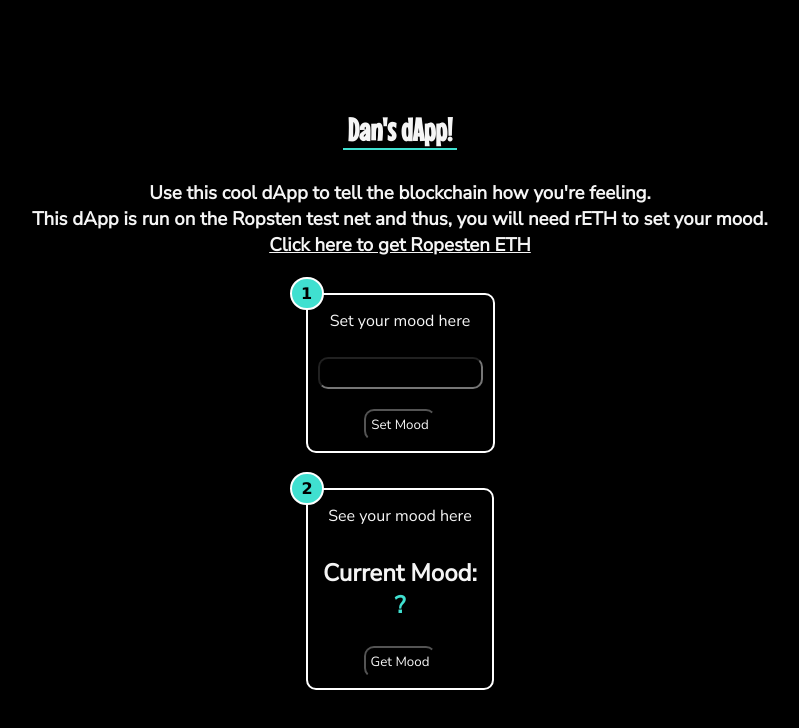
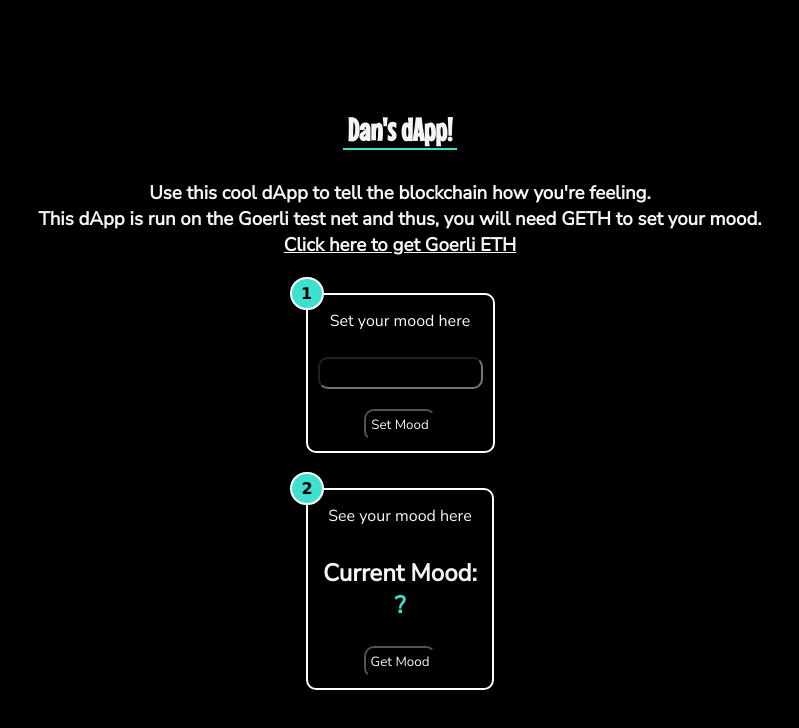
Before and after one commit to dansmith09/LearnWeb3-First-dApp-Mood-Diary, a plain HTML site: page index.html in a window 1280 px wide. Shown: the whole page, without its empty margins (240-1039 px from the left). Drawn offline with Linux system fonts and the light colour scheme; a script that the page names is missing.

Commit message:
Miagrated to goerli test net as ropsten has been depricated

```diff
--- a/index.html
+++ b/index.html
@@ -85,7 +85,10 @@
 </head>
 <body>
     <h1>Dan's dApp!</h1>
-    <h3>Use this cool dApp to tell the blockchain how you're feeling.<br>This dApp is run on the Ropsten test net and thus, you will need rETH to set your mood.<br><a href="https://faucet.egorfine.com/" target="_blank"><span>Click here to get Ropesten ETH</span></a></h3>
+    <h3>Use this cool dApp to tell the blockchain how you're feeling.
+        <br>This dApp is run on the Goerli test net and thus, you will need GETH to set your mood.
+        <br><a href="https://goerlifaucet.com/" target="_blank"><span>Click here to get Goerli ETH</span></a>
+    </h3>
     <div class="container">
         <div class="stepNumber">1</div>
         <label for="mood">Set your mood here </label>
```
